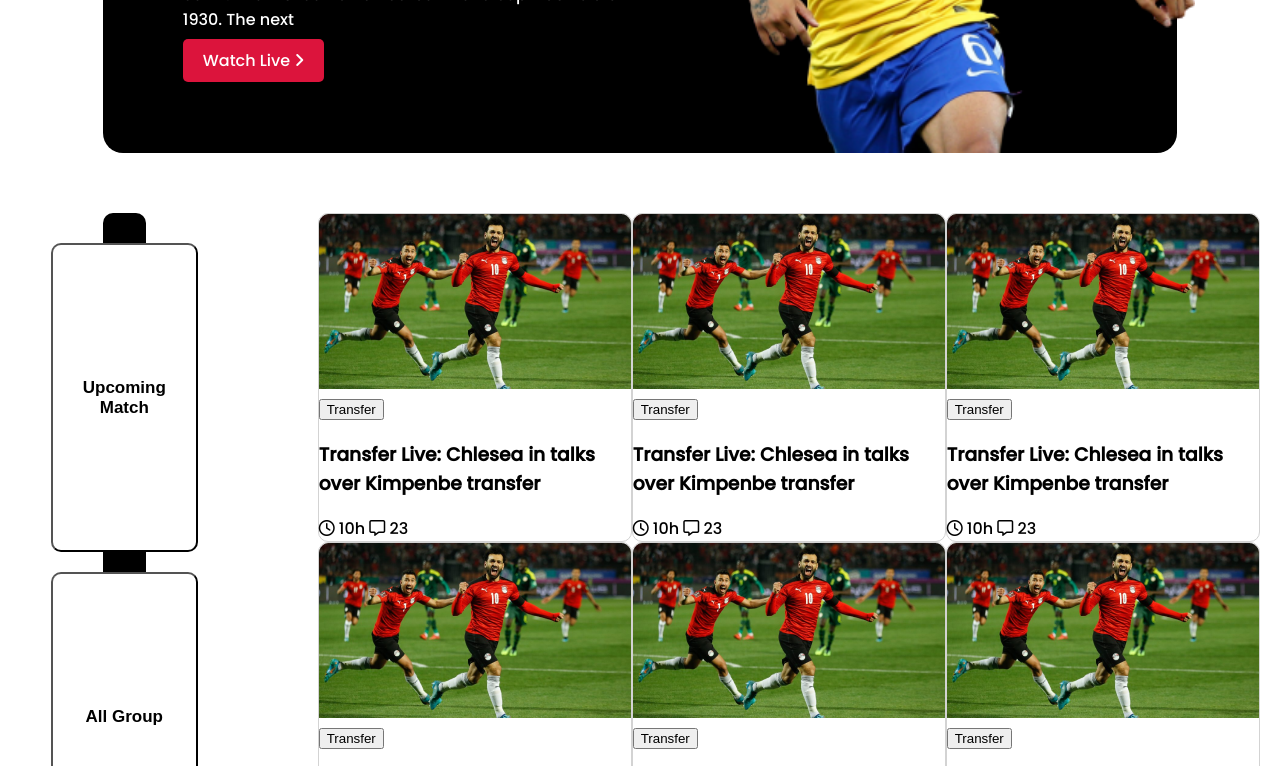
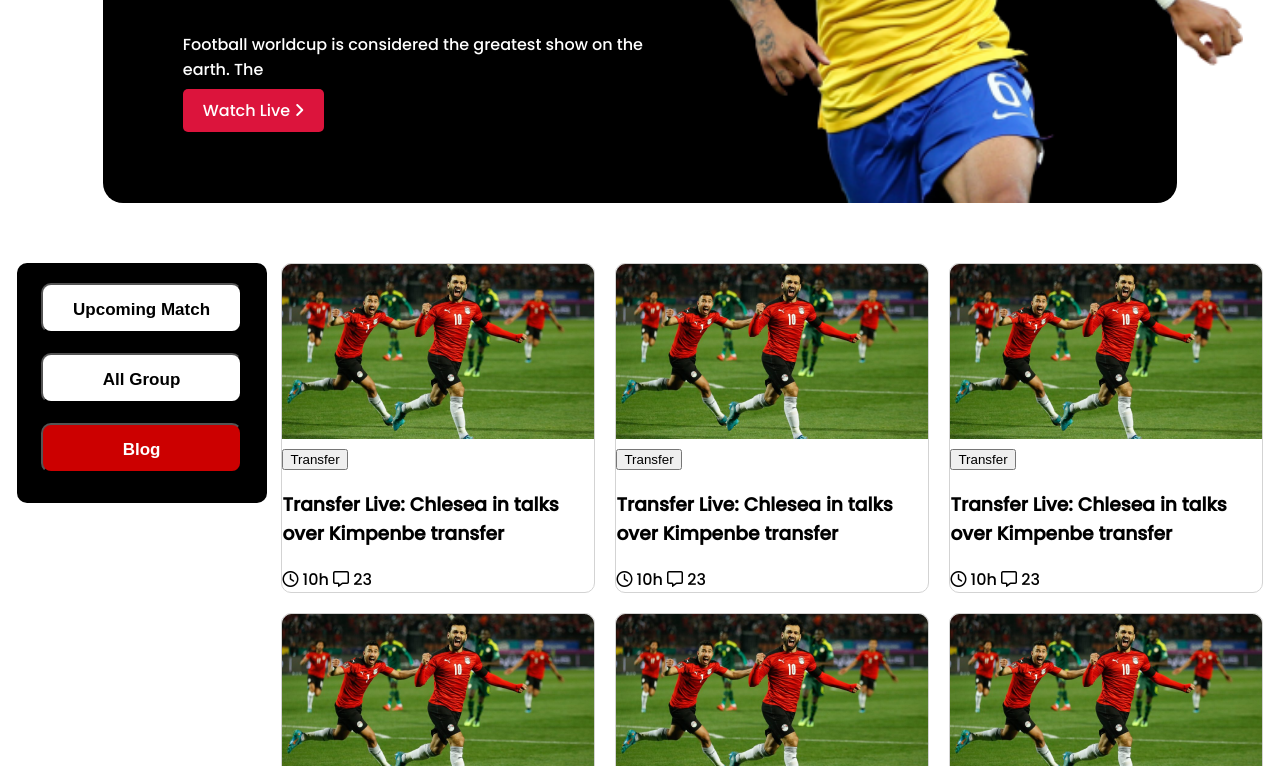
Before and after one commit to Sakibzaman/world-cup, a plain HTML site: page index.html in a window 1280 px wide. Shown: the part 428-1194 px from the top of the page. Drawn offline with Linux system fonts and the light colour scheme.

Commit message:
cards container aligned

```diff
--- a/index.html
+++ b/index.html
@@ -5,7 +5,9 @@
     <meta http-equiv="X-UA-Compatible" content="IE=edge" />
     <meta name="viewport" content="width=device-width, initial-scale=1.0" />
     <title>World Cup</title>
+    <!-- css stylesheet link -->
     <link rel="stylesheet" href="style.css" />
+    <!-- font awesome  -->
     <script
       src="https://kit.fontawesome.com/032b1a525e.js"
       crossorigin="anonymous"
@@ -19,10 +21,8 @@
           <h1>The Greatest show on the earth</h1>
           <p>
             Football worldcup is considered the greatest show on the earth. The
-            first edition of football world cup was held on 1930. The next
-            <!-- football worldcup is set to be held on 2022 in Qatar. France is the
-            current worldcup champion who crowned the cup in 2018 world cup
-            which was held in Russia -->
+            <!-- first edition of football world cup was held on 1930. The next
+            football worldcup is set to be held on 2022 in Qatar. -->
           </p>
           <span>
             <a href="">Watch Live <i class="fa-solid fa-angle-right"></i></a
@@ -33,17 +33,21 @@
         </div>
       </div>
     </section>
+    <!-- Top Banner Section Ends -->
+    <!-- blogs-menu Section Starts -->
     <section class="container">
       <div class="blogs-menu">
+        <!-- menu button portion starts -->
         <div class="menu">
-          <button><a href="">Upcoming Match</a></button>
-          <button><a href="">All Group</a></button>
-          <button id="red-button"><a href="">Blog</a></button>
+          <button class="menu-btn"><a href="">Upcoming Match</a></button>
+          <button class="menu-btn"><a href="">All Group</a></button>
+          <button class="menu-btn" id="red-button"><a href="">Blog</a></button>
         </div>
-        <div class="blogs">
+        <!-- cards-container portion starts -->
+        <div class="cards-container">
           <div class="blog">
             <img src="assets/Blog Image.png" alt="" />
-            <button>Transfer</button>
+            <button cla>Transfer</button>
             <h3>Transfer Live: Chlesea in talks over Kimpenbe transfer</h3>
             <span> <i class="fa-regular fa-clock"></i> </span>
             <span> 10h </span>
@@ -125,7 +129,9 @@
         </div>
       </div>
     </section>
+    <!-- blogs-menu Section Ends -->
   </body>
+  <!-- Footer starts  -->
   <footer>
     <h1>Goal</h1>
     <div class="footer-menu">
--- a/style.css
+++ b/style.css
@@ -15,10 +15,11 @@ body {
   border-radius: 20px;
 }
 .top-banner-title {
-  width: 50%;
+  width: 45%;
   /* border: 2px solid yellow; */
   padding: 60px 40px 80px 80px;
 }
+
 .top-banner-title a {
   text-decoration: none;
   font-weight: 550;
@@ -30,33 +31,74 @@ body {
 .top-banner-title h1 {
   font-size: 55px;
   font-weight: 900;
-  margin: 0 40px 0 0;
+  /* margin: 0 40px 0 0; */
 }
 .top-banner-image {
-  width: 50%;
+  width: 45%;
   margin: 0 auto;
+
   /* border: 2px solid red; */
 }
 .top-banner-image img {
   height: 100%;
 }
 .blogs-menu {
+  display: flex;
+  justify-content: center;
+}
+.cards-container {
+  margin-left: 50px;
   display: grid;
-  grid-template-columns: 200px, repeat(3, 1fr);
+  gap: 20px;
+  grid-template-columns: repeat(3, 1fr);
 }
-/* .menu-card {
-  width: 25%;
+
+.menu {
+  height: 200px;
+  width: 250px;
+  display: grid;
+  justify-content: center;
+
   background-color: black;
-  border-radius: 5px;
+  padding: 20px 0;
+  border-radius: 10px;
+  margin-right: 48px;
 }
-.menu-card a {
-  padding: 10px 20px;
-  text-align: center;
+.menu button {
+  height: 50px;
+  margin: 0 10px;
+  margin-bottom: 10px;
+  background-color: white;
+  color: black;
+  border-radius: 10px;
+  padding: 15px 30px;
+}
+.menu a {
+  font-size: 17px;
+  color: black;
   text-decoration: none;
-  border: 1px solid red;
+  font-weight: 600;
+}
+#red-button {
+  background-color: rgba(255, 0, 0, 0.799);
+  margin-bottom: 0;
+}
+#red-button a {
   color: white;
-  border-radius: 5px;
-} */
+}
+.blogs-menu {
+  display: grid;
+  grid-template-columns: 20% repeat(3, 1fr);
+}
+.cards-container {
+  display: grid;
+  grid-template-columns: repeat(3, 1fr);
+}
+.blog {
+  margin: 0 auto;
+  border: 1px solid lightgrey;
+  border-radius: 10px;
+}
 footer {
   height: 300px;
   background-color: black;
@@ -73,43 +115,37 @@ footer h1 {
   justify-content: space-around;
   color: white;
 }
-.menu {
-  display: grid;
+/* media query starts */
+@media only screen and (max-width: 480px) {
+  .top-banner {
+    margin: auto;
+    display: flex;
+    flex-direction: column;
     justify-content: center;
-  width: 20%;
-  background-color: black;
-  padding: 20px 0;
-  border-radius: 10px;
   }
-.menu button {
-  margin: 10px 10px;
-  background-color: white;
-  color: black;
-  border-radius: 10px;
-  padding: 15px 30px;
+  .top-banner-title {
+    text-align: center;
+    word-wrap: break-word;
+    overflow-wrap: break-word;
+    font-size: 16px;
+    width: 90%;
+    padding: 20px;
+    /* padding: 60px 40px 80px 80px; */
   }
-.menu a {
-  font-size: 17px;
-  color: black;
-  text-decoration: none;
+  .top-banner-title h1 {
+    font-size: 25px;
     font-weight: 600;
+    /* margin: 0 40px 0 0; */
   }
-#red-button {
-  background-color: rgba(255, 0, 0, 0.799);
+
+  .top-banner-image {
+    margin: auto;
   }
-#red-button a {
-  color: white;
+  .top-banner-image img {
+    /* width: 75%;
+    margin: 0 50px; */
+    width: 100%;
+    margin: 0 auto;
+    height: 150%;
   }
-.blogs-menu {
-  display: grid;
-  grid-template-columns: 20% repeat(3, 1fr);
 }
-.blogs {
-  display: grid;
-  grid-template-columns: repeat(3, 1fr);
-}
-.blog {
-  margin: 0 auto;
-  border: 1px solid lightgrey;
-  border-radius: 10px;
-}
```
Lines whose indentation alone changed are shown as unchanged.
